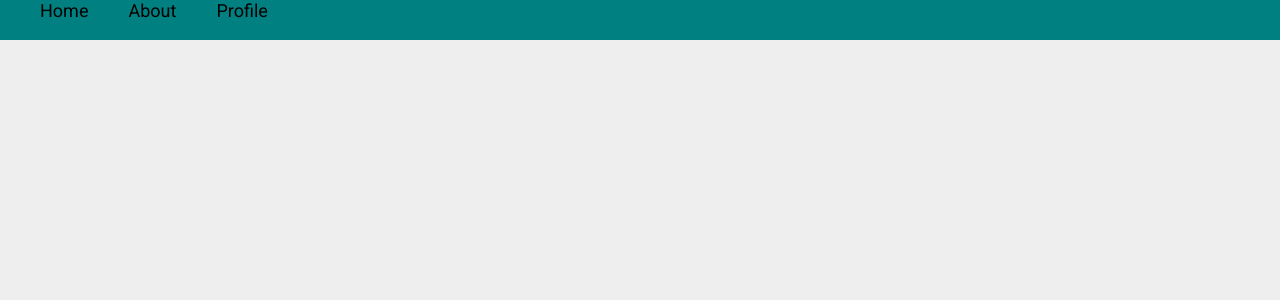
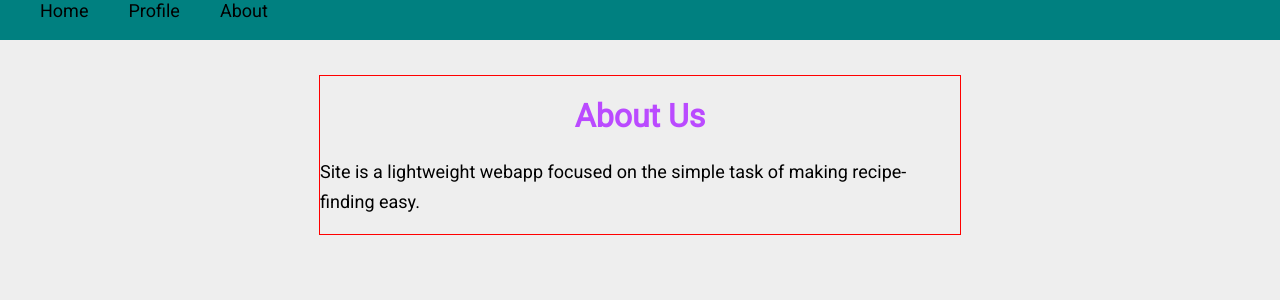
Before and after one commit to tommy-js/Recipes, a React (Create React App) app in the folder client/: page /about in a window 1280 px wide. Shown: the top 300 px of the page. Built offline with nearby package versions, Linux system fonts and the light colour scheme; the HTML template or start-up script is replaced by a standard one.

Commit message:
Dynamic link creation for pages

```diff
--- a/client/src/App.js
+++ b/client/src/App.js
@@ -1,8 +1,9 @@
-import React from "react";
+import React, { useState } from "react";
 import MainBody from "./components/MainBody";
 import About from "./components/About";
 import Profile from "./components/Profile";
 import Navbar from "./components/Navbar";
+import RecipeComponent from "./components/RecipeComponent";
 import { BrowserRouter as Router, Route, Switch } from "react-router-dom";
 import { ApolloProvider } from "react-apollo";
 import ApolloClient from "apollo-boost";
@@ -13,13 +14,19 @@ const client = new ApolloClient({
 });
 
 function App() {
+  const [recipes, setRecipes] = useState([]);
+
+  function modedRecipes(passedRecipes) {
+    setRecipes(passedRecipes);
+  }
+
   return (
     <ApolloProvider client={client}>
       <Router>
         <div className="App">
           <Navbar />
           <Route exact path="/">
-            <MainBody />
+            <MainBody modedRecipes={modedRecipes} />
           </Route>
           <Route path="/about">
             <About />
@@ -27,6 +34,14 @@ function App() {
           <Route path="/profile">
             <Profile />
           </Route>
+          {recipes.map(recipeArray => (
+            <Route path={"/" + recipeArray.id}>
+              <RecipeComponent
+                name={recipeArray.name}
+                content={recipeArray.content}
+              />
+            </Route>
+          ))}
         </div>
       </Router>
     </ApolloProvider>
--- a/client/src/app.scss
+++ b/client/src/app.scss
@@ -2,6 +2,22 @@ $purple_Color: #ba4aff;
 
 @mixin testing {
   border: 1px solid red;
+}
+
+a:link {
+  text-decoration: none;
+}
+
+a:visited {
+  text-decoration: none;
+}
+
+a:hover {
+  text-decoration: none;
+}
+
+a:active {
+  text-decoration: none;
 }
 
 body {
@@ -64,7 +80,10 @@ body {
   margin-left: auto;
   margin-right: auto;
   margin-top: 50px;
-  width: 85%;
+  color: black;
+  text-decoration: none;
+  width: 50%;
+  min-width: 300px;
   height: 100%;
   min-height: 100vh;
   @include testing;
@@ -84,6 +103,7 @@ body {
 
 .information_area_unloaded_inner {
   text-align: center;
+  text-decoration: none;
 }
 
 .item_searchbar {
@@ -142,10 +162,34 @@ input[type="number"].search_maximum_number {
 
 .recipe_component {
   position: relative;
-  height: auto;
   margin-top: 25px;
   margin-bottom: 25px;
+  overflow: hidden;
+  width: 50%;
+  margin-left: auto;
+  margin-right: auto;
+  margin-top: 75px;
   @include testing;
+}
+
+.recipe_preview {
+  position: relative;
+  margin-top: 25px;
+  margin-bottom: 25px;
+  overflow: hidden;
+  color: black;
+  text-decoration: none;
+  width: 100%;
+  margin-left: auto;
+  margin-right: auto;
+  margin-top: 25px;
+  transition: 0.3s;
+  @include testing;
+}
+
+.recipe_preview:hover {
+  transform: scale(1.025);
+  transition: 0.3s;
 }
 
 .recipe_image_container {
@@ -302,3 +346,24 @@ input[type="number"].search_maximum_number {
   height: 60px;
   float: right;
 }
+
+.about_page_info {
+  position: relative;
+  margin-top: 75px;
+  margin-left: auto;
+  margin-right: auto;
+  width: 50%;
+  min-width: 400px;
+  @include testing;
+}
+
+.about_page_header {
+  font-size: 32px;
+  text-align: center;
+  color: $purple_Color;
+}
+
+.about_text_block {
+  font-size: 18px;
+  line-height: 165%;
+}
--- a/client/src/components/About.js
+++ b/client/src/components/About.js
@@ -1,9 +1,14 @@
 import React from "react";
+import "../app.scss";
 
 function About() {
   return (
-    <div>
-      <p>About us</p>
+    <div className="about_page_info">
+      <h1 className="about_page_header">About Us</h1>
+      <p className="about_text_block">
+        Site is a lightweight webapp focused on the simple task of making
+        recipe-finding easy.
+      </p>
     </div>
   );
 }
--- a/client/src/components/MainBody.js
+++ b/client/src/components/MainBody.js
@@ -4,14 +4,14 @@ import Sidebar from "./Sidebar";
 import Search from "./Search";
 import "../app.scss";
 
-function MainBody() {
+function MainBody(props) {
   return (
     <div className="main_body_block">
       <div className="main_body_sidebar_container">
         <Sidebar />
       </div>
       <div className="main_body_recipe_body_container">
-        <RecipeBody />
+        <RecipeBody modedRecipes={props.modedRecipes} />
       </div>
       <div className="main_body_search_container">
         <Search />
--- a/client/src/components/Navbar.js
+++ b/client/src/components/Navbar.js
@@ -8,11 +8,11 @@ function Navbar() {
       <Link className="navbar_link" to="/">
         Home
       </Link>
+      <Link className="navbar_link" to="/profile">
+        Profile
+      </Link>
       <Link className="navbar_link" to="/about">
         About
-      </Link>
-      <Link className="navbar_link" to="/profile">
-        Profile
       </Link>
     </div>
   );
--- a/client/src/components/RecipeBody.js
+++ b/client/src/components/RecipeBody.js
@@ -1,16 +1,19 @@
-import React, { useState } from "react";
-import RecipeComponent from "./RecipeComponent";
+import React, { useState, useEffect } from "react";
+import RecipePreview from "./RecipePreview";
 import "../app.scss";
 import { graphql, Query } from "react-apollo";
 import { gql } from "apollo-boost";
 import { getRecipes } from "../queries/queries";
 import { flowRight as compose } from "lodash";
+import { Link } from "react-router-dom";
 
 function RecipeBody(props) {
   const [recipe, setRecipe] = useState([]);
   const [loaded, setLoaded] = useState(false);
 
-  console.log(recipe);
+  useEffect(() => {
+    props.modedRecipes(recipe);
+  }, [recipe]);
 
   if (loaded) {
     return (
@@ -18,7 +21,9 @@ function RecipeBody(props) {
         <div className="information_area">
           <div>
             {recipe.map(el => (
-              <RecipeComponent name={el.name} content={el.content} />
+              <Link to={"/" + el.id}>
+                <RecipePreview name={el.name} content={el.content} />
+              </Link>
             ))}
           </div>
         </div>
--- /dev/null
+++ b/client/src/components/RecipePreview.js
@@ -0,0 +1,17 @@
+import React from "react";
+
+function RecipePreview(props) {
+  return (
+    <div className="recipe_preview">
+      <div className="recipe_image_container">
+        <img
+          className="recipe_image"
+          src="https://images.pexels.com/photos/947173/pexels-photo-947173.jpeg?auto=compress&cs=tinysrgb&dpr=1&w=500"
+        />
+      </div>
+      <h2 className="recipe_header">{props.name}</h2>
+    </div>
+  );
+}
+
+export default RecipePreview;
```
